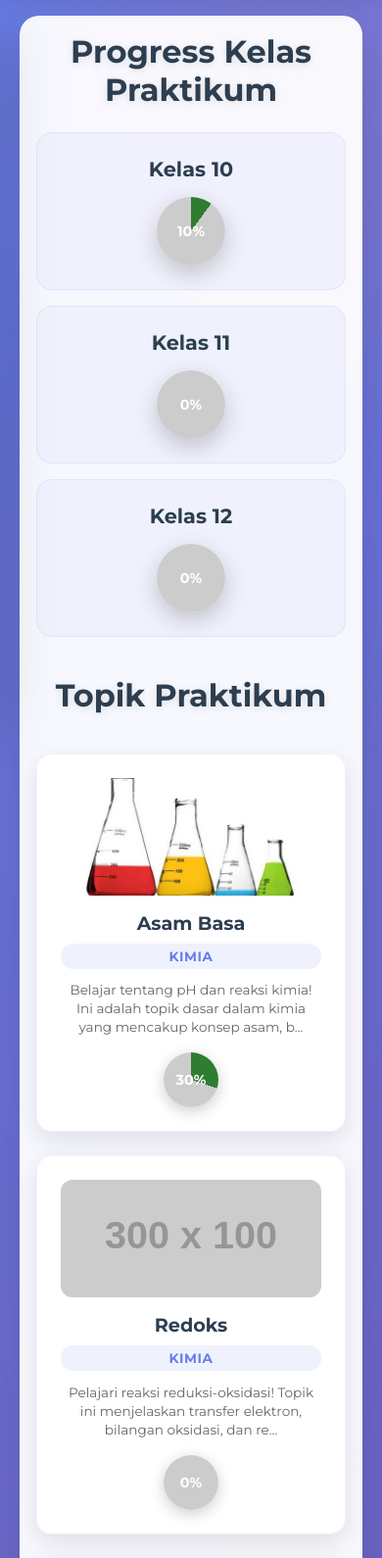
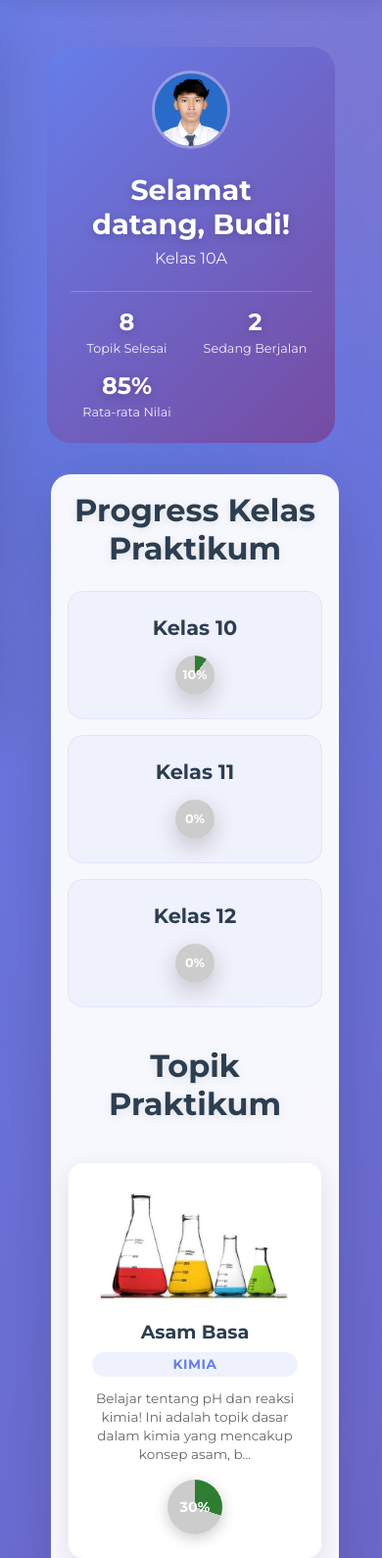
Before and after one commit to BintangPrasetyo95/edulab, a PHP site: page /beranda.html in a window 390 px wide. Shown: the part 73-1663 px from the top of the page at 98% size. Run offline with PHP 8.4, Linux system fonts and the light colour scheme; grey boxes labelled with a size stand in for pictures from a placeholder-image service; some libraries are stand-ins or nearby versions.

Commit message:
Profile Responsive, Beranda Welcome Card

```diff
--- a/assets/style.css
+++ b/assets/style.css
@@ -1922,3 +1922,192 @@ footer {
     gap: 1.5rem;
     padding: 1rem 0;
 }
+
+/* Welcome Card Styles */
+.welcome-card {
+    width: 100%;
+    background: linear-gradient(135deg, #667eea, #764ba2);
+    border-radius: 24px;
+    padding: 2rem;
+    color: white;
+    box-shadow: 0 10px 30px rgba(102, 126, 234, 0.2);
+}
+
+.profile-overview {
+    display: flex;
+    align-items: center;
+    gap: 1.5rem;
+    margin-bottom: 1.5rem;
+}
+
+.profile-overview img {
+    width: 80px;
+    height: 80px;
+    border-radius: 50%;
+    border: 3px solid rgba(255, 255, 255, 0.3);
+}
+
+.welcome-text h2 {
+    font-size: 1.8rem;
+    margin: 0;
+    text-shadow: 0 2px 10px rgba(0, 0, 0, 0.2);
+}
+
+.welcome-text p {
+    margin: 0.5rem 0 0;
+    opacity: 0.9;
+    font-size: 1rem;
+}
+
+.quick-stats {
+    display: grid;
+    grid-template-columns: repeat(auto-fit, minmax(150px, 1fr));
+    gap: 1.5rem;
+    padding-top: 1rem;
+    border-top: 1px solid rgba(255, 255, 255, 0.2);
+}
+
+.stat-item {
+    display: flex;
+    flex-direction: column;
+    align-items: center;
+    text-align: center;
+}
+
+.stat-number {
+    font-size: 1.8rem;
+    font-weight: 700;
+    margin-bottom: 0.3rem;
+    text-shadow: 0 2px 10px rgba(0, 0, 0, 0.2);
+}
+
+.stat-label {
+    font-size: 0.9rem;
+    opacity: 0.9;
+}
+
+/* Responsive adjustments */
+@media (max-width: 768px) {
+    .welcome-card {
+        padding: 1.5rem;
+    }
+
+    .profile-overview {
+        flex-direction: column;
+        text-align: center;
+    }
+
+    .quick-stats {
+        grid-template-columns: repeat(auto-fit, minmax(100px, 1fr));
+        gap: 1rem;
+    }
+
+    .stat-number {
+        font-size: 1.5rem;
+    }
+
+    .stat-label {
+        font-size: 0.8rem;
+    }
+}
+
+.content-wrapper {
+    display: flex;
+    flex-direction: column;
+    gap: 2rem;
+    width: 100%;
+    max-width: 1200px;
+    margin: 0 auto;
+    padding: 2rem;
+}
+
+/* Profile page responsive adjustments */
+@media (max-width: 768px) {
+    .info-grid {
+        grid-template-columns: 1fr;
+        gap: 0.75rem;
+        padding: 0.5rem;
+    }
+
+    .info-item {
+        padding: 0.75rem 1rem;
+        font-size: 0.9rem;
+        flex-direction: column;
+        align-items: flex-start;
+        gap: 0.25rem;
+    }
+
+    .info-item strong {
+        min-width: auto;
+        padding-right: 0;
+    }
+
+    .info-item strong::after {
+        display: none;
+    }
+
+    .profile-card {
+        flex-direction: column;
+        text-align: center;
+        padding: 1.5rem;
+    }
+
+    .profile-info h2 {
+        font-size: 1.5rem;
+    }
+
+    .profile-info p {
+        font-size: 1rem;
+    }
+
+    .school-info h2,
+    .topics-status h2 {
+        font-size: 1.4rem;
+        margin-bottom: 1rem;
+    }
+
+    .topics-header h3 {
+        font-size: 1.1rem;
+    }
+
+    .topics-grid {
+        padding: 1rem;
+    }
+
+    .topic-card h4 {
+        font-size: 1rem;
+    }
+
+    .topic-card p {
+        font-size: 0.85rem;
+    }
+
+    .main-card {
+        padding: 1rem;
+    }
+
+    .progress-circle {
+        width: 2.5rem;
+        height: 2.5rem;
+        font-size: 0.8rem;
+    }
+}
+
+@media (max-width: 480px) {
+    .info-item {
+        font-size: 0.85rem;
+    }
+
+    .topics-filter {
+        gap: 0.5rem;
+    }
+
+    .filter-btn {
+        padding: 0.6rem 1rem;
+        font-size: 0.85rem;
+    }
+
+    .topics-grid {
+        padding: 0.75rem;
+    }
+}
--- a/beranda.html
+++ b/beranda.html
@@ -104,6 +104,33 @@
     </aside>
 
     <main>
+        <div class="content-wrapper">
+            <!-- Welcome card above -->
+            <div class="welcome-card">
+                <div class="profile-overview">
+                    <img src="./assets/images/profile-picture.jpeg" alt="Profil">
+                    <div class="welcome-text">
+                        <h2>Selamat datang, Budi!</h2>
+                        <p>Kelas 10A</p>
+                    </div>
+                </div>
+                <div class="quick-stats">
+                    <div class="stat-item">
+                        <span class="stat-number">8</span>
+                        <span class="stat-label">Topik Selesai</span>
+                    </div>
+                    <div class="stat-item">
+                        <span class="stat-number">2</span>
+                        <span class="stat-label">Sedang Berjalan</span>
+                    </div>
+                    <div class="stat-item">
+                        <span class="stat-number">85%</span>
+                        <span class="stat-label">Rata-rata Nilai</span>
+                    </div>
+                </div>
+            </div>
+
+            <!-- Main card below -->
             <div class="main-card">
                 <section class="progress-overview">
                     <h2>Progress Kelas Praktikum</h2>
@@ -127,6 +154,7 @@
                     <div class="grid-container" id="topic-grid-container"></div>
                 </section>
             </div>
+        </div>
     </main>
 
     <footer>
```
Lines whose indentation alone changed are shown as unchanged.
